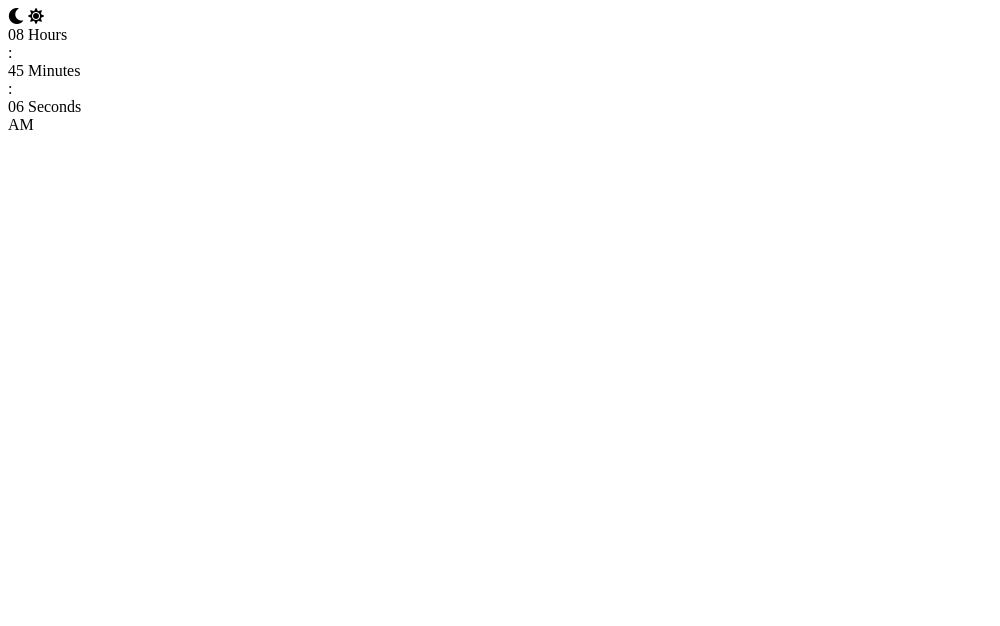
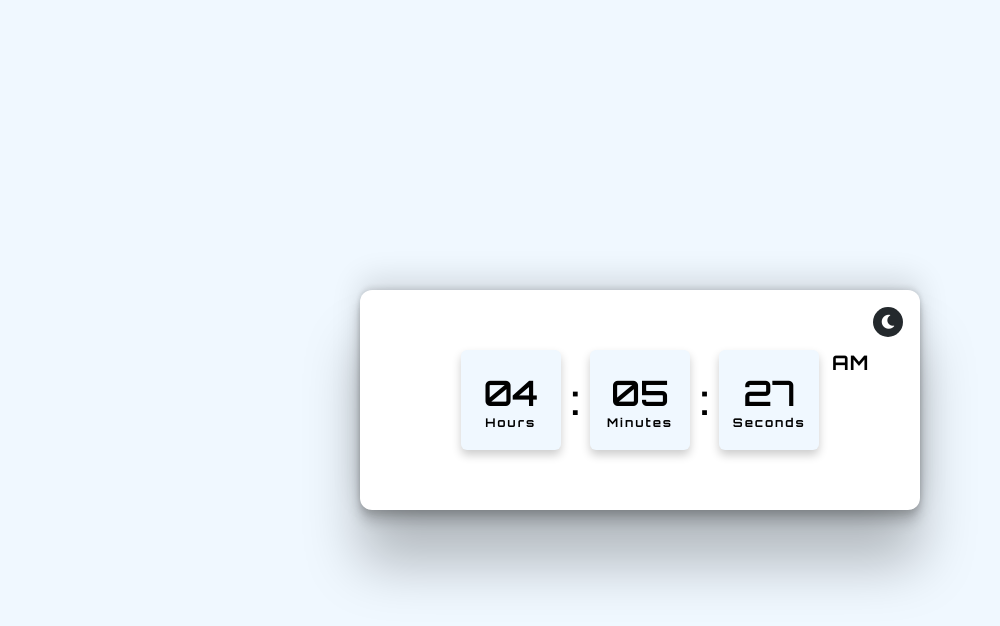
Before and after one commit to andressa-l/relogio-digital, a plain HTML site: page index.html in a window 1280 px wide. Shown: the whole page, without its empty margins (0-1000 px from the left). Drawn offline with Linux system fonts and the light colour scheme; the site is published under a folder, as on GitHub Pages, so addresses that start at the root find nothing.

Commit message:
commit alterando

```diff
--- a/index.html
+++ b/index.html
@@ -4,9 +4,9 @@
   <meta charset="UTF-8">
   <title>Digital Clock Dark/Light</title>
   <link rel='stylesheet' href='https://cdnjs.cloudflare.com/ajax/libs/font-awesome/5.15.4/css/all.min.css'>
-  <link rel="stylesheet" href="/assets/css/global.css">
-  <link rel="stylesheet" href="/assets/css/style.css">
-  <link rel="stylesheet" href="/assets/css/variables.css">
+  <link rel="stylesheet" href="assets/css/global.css">
+  <link rel="stylesheet" href="assets/css/style.css">
+  <link rel="stylesheet" href="assets/css/variables.css">
 
 </head>
 <body>
@@ -45,7 +45,7 @@
 
 </section>
 
-  <script  src="/assets/js/script.js"></script>
+  <script  src="assets/js/script.js"></script>
 
 </body>
 </html>
```
